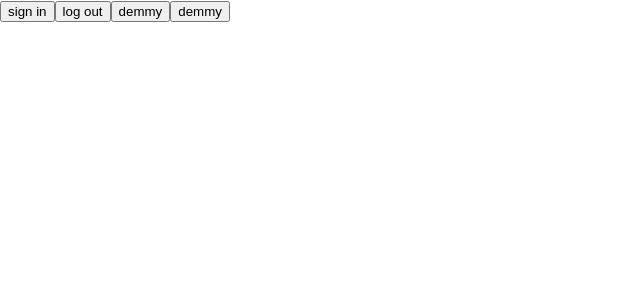
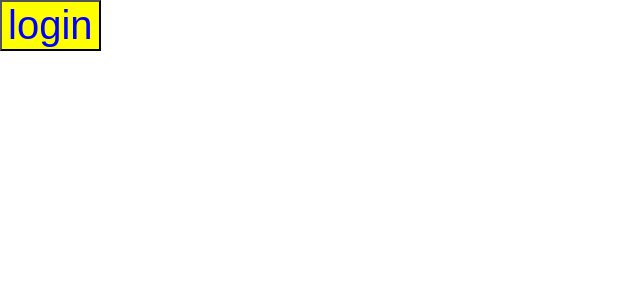
Before and after one commit to divyashan3223/reacth-batch-8, a React (Create React App) app: page / in a window 1280 px wide. Shown: the top 300 px of the page, without its empty margins (0-640 px from the left). Built offline with nearby package versions, Linux system fonts and the light colour scheme.

Commit message:
children props

```diff
--- a/src/componet/Button/Button.jsx
+++ b/src/componet/Button/Button.jsx
@@ -1,7 +1,16 @@
 import React from "react";
-
-const Button = ({ content = "demmy" }) => {
-  return <button>{content}</button>;
+import "./button.css";
+const Button = ({ content, color, bgColor, size }) => {
+  return (
+    <div>
+      {/* <button className={`${color}`}>{content}</button> */}
+      <button
+        style={{ backgroundColor: bgColor, color: color, fontSize: size }}
+      >
+        {content}
+      </button>
+    </div>
+  );
 };
 
 export default Button;
--- a/src/componet/Button/button.css
+++ b/src/componet/Button/button.css
@@ -0,0 +1,4 @@
+.yellow {
+  background-color: yellow;
+  color: red;
+}
--- a/src/componet/Demo.jsx
+++ b/src/componet/Demo.jsx
@@ -4,10 +4,12 @@ import Button from "./Button/Button";
 const Demo = () => {
   return (
     <>
-      <Button content={"sign in"} />
-      <Button content={"log out"} />
-      <Button />
-      <Button />
+      <Button
+        content={"login"}
+        bgColor={"yellow"}
+        color={"blue"}
+        size={"40px"}
+      />
     </>
   );
 };
```
Also changed, not shown: 1 other file (tests, documents, lock files or other folders).
